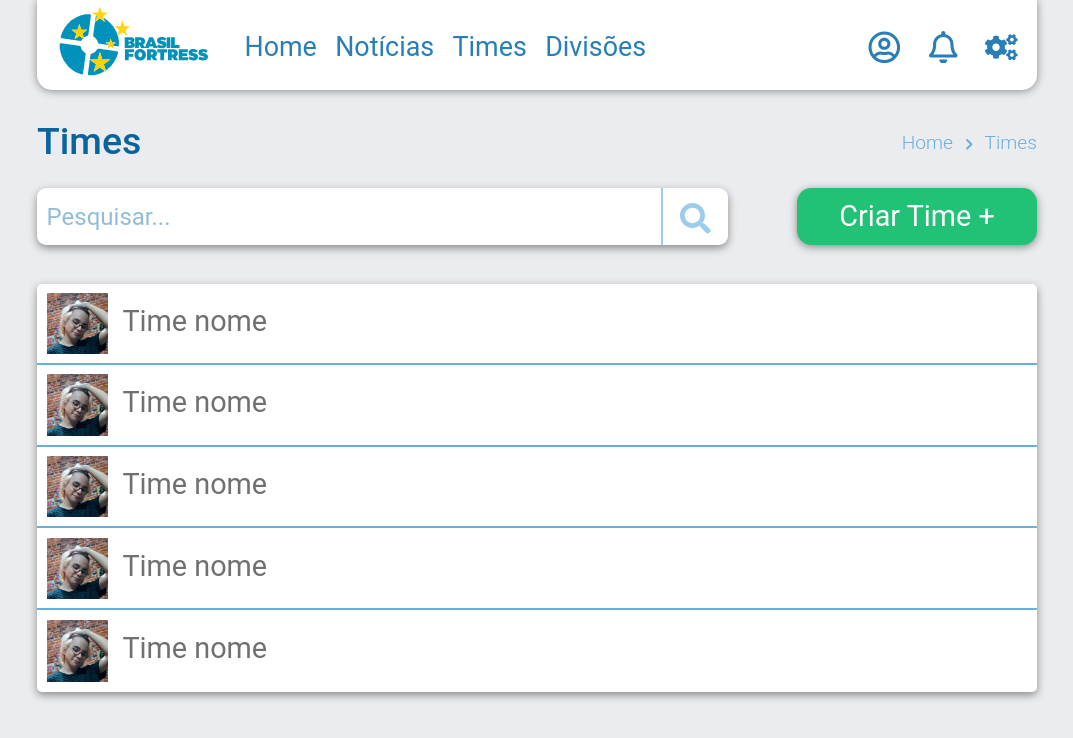
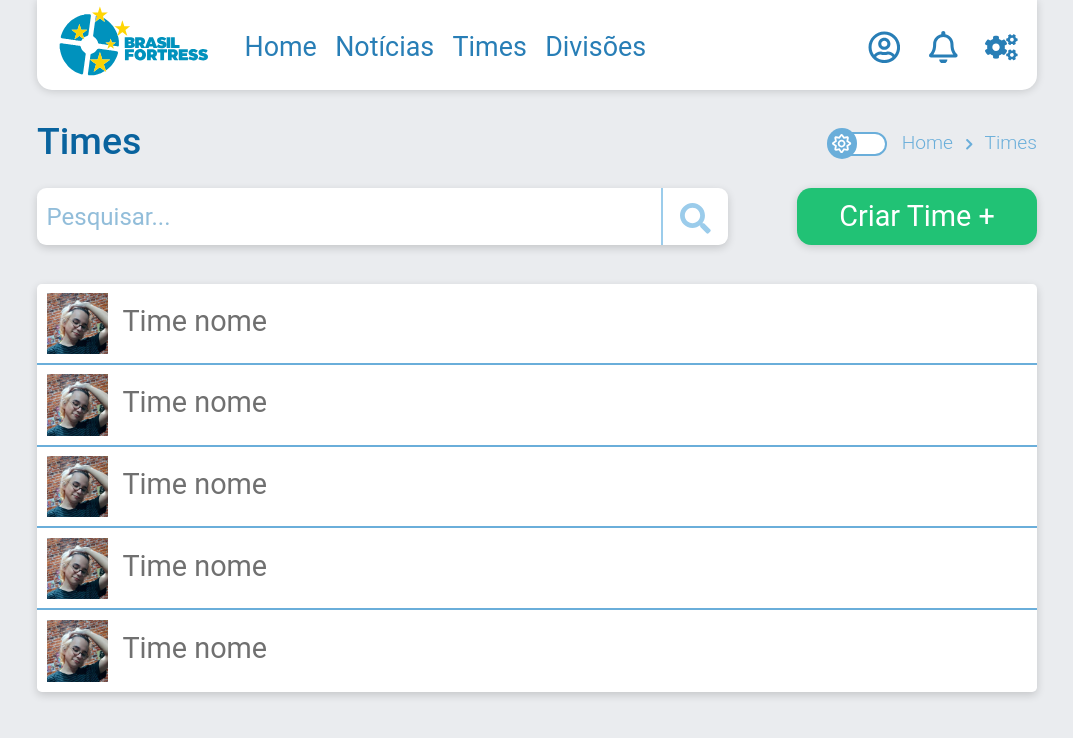
Before and after one commit to WeslynSouza/BFTF2, a React (Create React App) app in the folder client/: page /Times in a window 1280 px wide. Shown: the top 738 px of the page, without its empty margins (103-1176 px from the left). Built offline with nearby package versions, Linux system fonts and the light colour scheme; the HTML template or start-up script is replaced by a standard one.

Commit message:
Modo dark

```diff
--- a/client/src/components/cabecalho/index.tsx
+++ b/client/src/components/cabecalho/index.tsx
@@ -1,5 +1,7 @@
+import { useState } from 'react';
 import { FaChevronRight } from 'react-icons/fa';
 import { Link } from 'react-router-dom';
+import { FaRegSun, FaMoon } from 'react-icons/fa';
 
 import './style.css';
 
@@ -13,11 +15,34 @@ type CabecalhoProps = {
 
 export default function Cabecalho({ titulo, links }: CabecalhoProps) {
 
+    const [ modoDark, setModoDark ] = useState('on');
+
+    function handleDarkMode() {
+
+        const $html = document.querySelector('html');
+
+        if(modoDark === 'on'){
+            setModoDark('off');
+            $html?.classList.toggle('modo-dark');
+        }else if(modoDark === 'off') {
+            setModoDark('on');
+            $html?.classList.toggle('modo-dark');
+        }
+    }
+
     return (
         <div className="header">
             <h1>{ titulo }</h1>
 
             <ul className="navegacao">
+
+                <div className={modoDark === 'on' ? 'mododark dark-on' : 'mododark dark-off'}>
+                    <button onClick={handleDarkMode} >
+                        <FaRegSun className='sun'/>
+                        <FaMoon className='moon'/>
+                    </button>
+                </div>
+
                 {links.map(link => {
                     return (
                         <div key={link.titulo} className='link-area'>
@@ -30,6 +55,7 @@ export default function Cabecalho({ titulo, links }: CabecalhoProps) {
                         </div>
                     )
                 })}
+
             </ul>
         </div>
     )
--- a/client/src/components/cabecalho/style.css
+++ b/client/src/components/cabecalho/style.css
@@ -20,6 +20,62 @@
     font-size: 2rem;
     color: var(--color-blue-fourth);
     font-weight: 300;
+}
+
+.header .navegacao .mododark {
+    width: 6.2rem;
+    height: 2.5rem;
+    background: var(--color-background-secundary);
+    display: flex;
+    align-items: center;
+    margin-right: 1.5rem;
+    border-radius: 9999px;
+}
+
+.header .navegacao .dark-on {
+    justify-content: flex-start;
+    border: 2px solid var(--color-blue-fourth);
+}
+
+.header .navegacao .dark-off {
+    justify-content: flex-end;
+    border: 2px solid var(--color-blue-primary);
+}
+
+.header .navegacao .dark-on button {
+    width: 3.2rem;
+    height: 3.2rem;
+    background: var(--color-blue-fourth);
+    display: flex;
+    justify-content: center;
+    align-items: center;
+    font-size: 2rem;
+    color: var(--color-font-secundary);
+    margin-left: -3px;
+    border: 0;
+    border-radius: 9999px;
+}
+
+.header .navegacao .dark-on button .moon {
+    display: none;
+}
+
+.header .navegacao .dark-off button {
+    width: 3.2rem;
+    height: 3.2rem;
+    background: var(--color-blue-primary);
+    display: flex;
+    justify-content: center;
+    align-items: center;
+    font-size: 2rem;
+    color: var(--color-yellow-primary);
+    margin-right: -3px;
+    border: 0;
+    border-radius: 9999px;
+}
+
+.header .navegacao .dark-off button .sun {
+    display: none;
 }
 
 .header .navegacao .link-area {
--- a/client/src/components/menu/styles.css
+++ b/client/src/components/menu/styles.css
@@ -10,7 +10,7 @@
     overflow: hidden;
     border-bottom-right-radius: 15px;
     border-bottom-left-radius: 15px;
-    box-shadow: 0px 1px 8px #888;
+    box-shadow: 0px 1px 8px rgba(0, 0, 0, 0.16);
 }
 
 .cabecalho .menu {
--- a/client/src/pages/criar-post/style.css
+++ b/client/src/pages/criar-post/style.css
@@ -9,7 +9,7 @@
     margin: 3rem 0;
     padding: 2rem 2rem;
     border-radius: .5rem;
-    box-shadow: 0px 3px 8px #888;
+    box-shadow: 0px 3px 8px rgba(0, 0, 0, 0.16);
 }
 
 .post-form form {
--- a/client/src/pages/home/style.css
+++ b/client/src/pages/home/style.css
@@ -3,7 +3,7 @@
     height: 50rem;
     margin: 2rem 0;
     border-radius: .5rem;
-    box-shadow: 0px 3px 8px #888;
+    box-shadow: 0px 3px 8px rgba(0, 0, 0, 0.16);
 }
 
 .slide .slide-img {
--- a/client/src/pages/jogadores/style.css
+++ b/client/src/pages/jogadores/style.css
@@ -11,7 +11,7 @@
     justify-content: center;
     align-items: center;
     border-radius: 1rem;
-    box-shadow: 0px 3px 8px #888;
+    box-shadow: 0px 3px 8px rgba(0, 0, 0, 0.16);
 }
 
 .jogadores-opcoes .input-grupo input {
@@ -54,7 +54,7 @@
     padding-top: 2rem;
     margin-top: 4rem;
     border-radius: .5rem;
-    box-shadow: 0px 3px 8px #888;
+    box-shadow: 0px 3px 8px rgba(0, 0, 0, 0.16);
 }
 
 .jogadores-lista .jogadores-lista-item {
--- a/client/src/pages/noticias-post/style.css
+++ b/client/src/pages/noticias-post/style.css
@@ -4,7 +4,7 @@
     background-color: var(--color-background-secundary);
     border-radius: .5rem;
     margin: 3rem 0;
-    box-shadow: 0px 3px 8px #888;
+    box-shadow: 0px 3px 8px rgba(0, 0, 0, 0.16);
 }
 
 .post .post-img {
--- a/client/src/pages/noticias/style.css
+++ b/client/src/pages/noticias/style.css
@@ -20,7 +20,7 @@
     background: var(--color-background-secundary);
     border-radius: .5rem;
     margin-bottom: 3rem;
-    box-shadow: 0px 3px 8px #888;
+    box-shadow: 0px 3px 8px rgba(0, 0, 0, 0.16);
 }
 
 .conteudo .conteudo-centro .post-caixa .post-img {
@@ -75,7 +75,7 @@
     font-size: 3rem;
     border: 0;
     border-radius: 1.5rem;
-    box-shadow: 0px 2px 8px #888;
+    box-shadow: 0px 3px 8px rgba(0, 0, 0, 0.16);
     transition: .3s;
 }
 
@@ -89,5 +89,5 @@
     border: 0;
     margin-top: 3rem;
     border-radius: .5rem;
-    box-shadow: 0px 2px 8px #888;
+    box-shadow: 0px 3px 8px rgba(0, 0, 0, 0.16);
 }
--- a/client/src/pages/time-perfil/style.css
+++ b/client/src/pages/time-perfil/style.css
@@ -16,14 +16,14 @@
     align-items: center;
     padding-top: 1rem;
     border-radius: .5rem;
-    box-shadow: 0px 3px 8px #888;
+    box-shadow: 0px 3px 8px rgba(0, 0, 0, 0.16);
 }
 
 .time-container .time-infos img {
     width: 19rem;
     border-radius: 99999px;
     margin-bottom: 2rem;
-    box-shadow: 0px 2px 8px #888;
+    box-shadow: 0px 2px 8px rgba(0, 0, 0, 0.16);
 }
 
 .time-container .time-infos h2 {
@@ -42,7 +42,7 @@
     align-items: center;
     padding: 2rem;
     border-radius: .5rem;
-    box-shadow: 0px 2px 8px #888;
+    box-shadow: 0px 2px 8px rgba(0, 0, 0, 0.16);
 }
 
 .time-container .time-conteudo .time-conteudo-cabecalho {
--- a/client/src/pages/times/style.css
+++ b/client/src/pages/times/style.css
@@ -10,7 +10,7 @@
     justify-content: center;
     align-items: center;
     border-radius: 1rem;
-    box-shadow: 0px 3px 8px #888;
+    box-shadow: 0px 3px 8px rgba(0, 0, 0, 0.16);
 }
 
 .times-opcoes .input-grupo input {
@@ -18,6 +18,7 @@
     height: 6rem;
     font-size: 2.5rem;
     padding-left: 1rem;
+    background: var(--color-background-secundary);
     border: 0;
     border-top-left-radius: 1rem;
     border-bottom-left-radius: 1rem;
@@ -54,7 +55,7 @@
     border: 0;
     border-radius: 1.5rem;
     transition: .1s;
-    box-shadow: 0px 2px 8px #888;
+    box-shadow: 0px 2px 8px rgba(0, 0, 0, 0.16);
 }
 
 .times-opcoes .butao-criar:hover {
@@ -70,7 +71,7 @@
     padding-top: 2rem;
     margin-top: 4rem;
     border-radius: .5rem;
-    box-shadow: 0px 3px 8px #888;
+    box-shadow: 0px 3px 8px rgba(0, 0, 0, 0.16);
 }
 
 .time-lista .time-lista-item {
--- a/client/src/styles/global.css
+++ b/client/src/styles/global.css
@@ -16,6 +16,7 @@
     --color-green-secundary: #41d18c;
     --color-red-primary: #E95252;
     --color-red-secundary: #ff7c7c;
+    --color-yellow-primary: #FFC53D;
 }
 
 .modo-dark:root {
```
Also changed, not shown: 1 other file (tests, documents, lock files or other folders).
